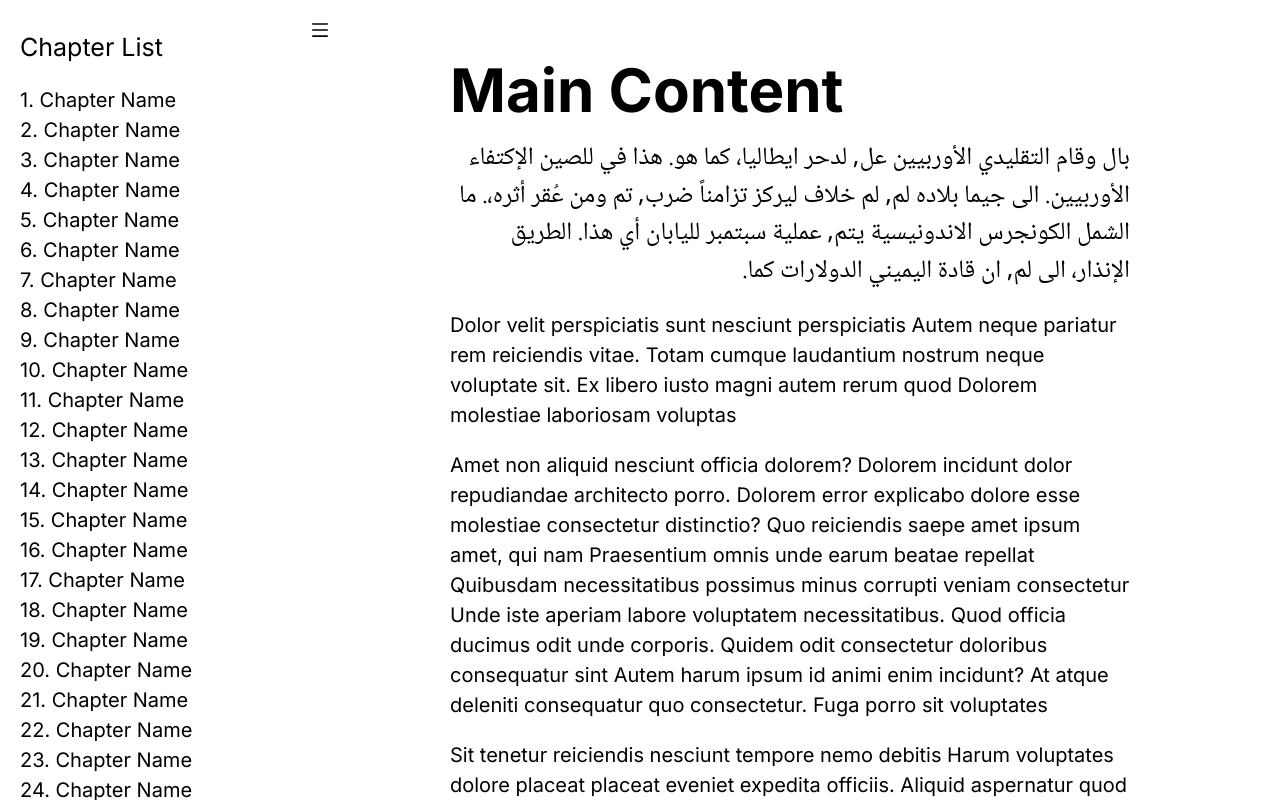
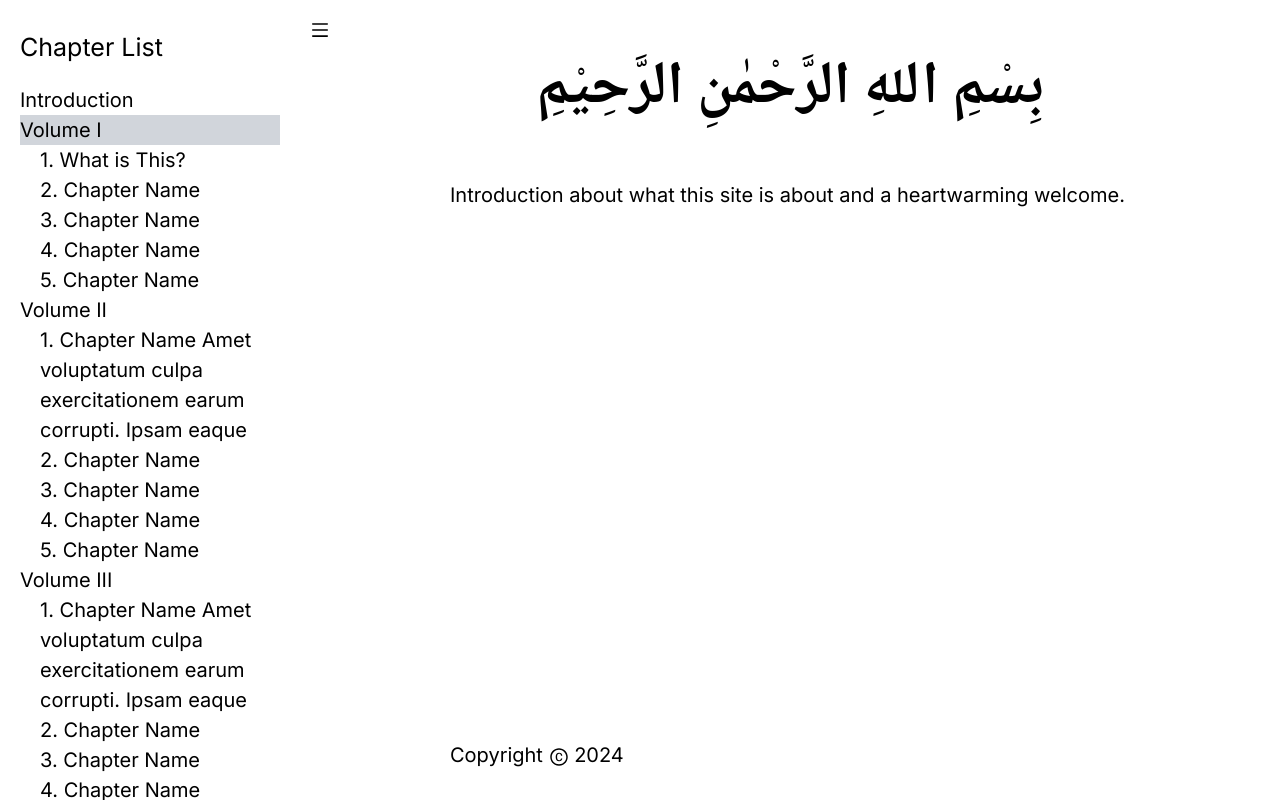
Before and after one commit to deniandriancode/durusullughah, a Next.js app: page / in a window 1280 px wide. Shown: the top 802 px of the page. Built offline with nearby package versions, Linux system fonts and the light colour scheme.

Commit message:
small update

```diff
--- a/app/layout.tsx
+++ b/app/layout.tsx
@@ -1,12 +1,14 @@
 import type { Metadata } from "next";
 import { Inter } from "next/font/google";
 import "./globals.css";
+
+import { SideNavigation, Footer } from '@/app/ui/book';
 
 const inter = Inter({ subsets: ["latin"] });
 
 export const metadata: Metadata = {
   title: "Durusul Lughah",
-  description: "Making learning Arabic more comfortable",
+  description: "Making learning Arabic more comfortable.",
 };
 
 export default function RootLayout({
@@ -16,7 +18,13 @@ export default function RootLayout({
 }>) {
   return (
     <html lang="en">
-      <body className={inter.className}>{children}</body>
+      <body className={inter.className + ' ' + 'flex'}>
+        <SideNavigation />
+        <main className="container relative min-h-screen max-w-xl mx-auto px-4 py-12">
+          {children}
+          <Footer />
+        </main>
+      </body>
     </html>
   );
 }
--- /dev/null
+++ b/app/lesson/vol-1/chapter-1/page.tsx
@@ -0,0 +1,7 @@
+export default function Vol_I_Chapter_1() {
+  return (
+    <section>
+      <h1 className="text-5xl font-bold">1. What is This?</h1>
+    </section>
+  );
+}
--- /dev/null
+++ b/app/lesson/vol-1/page.tsx
@@ -0,0 +1,14 @@
+import Head from 'next/head';
+
+export default function Vol_I() {
+  return (
+    <>
+      <Head>
+        <title>Volume I - Durusul Lughah</title>
+      </Head>
+      <section>
+        <h1 className="text-5xl text-center font-bold">Volume I</h1>
+      </section>
+    </>
+  );
+}
--- /dev/null
+++ b/app/lesson/vol-2/page.tsx
@@ -0,0 +1,7 @@
+export default function Vol_II() {
+  return (
+    <section>
+      <h1 className="text-5xl text-center font-bold">Volume II</h1>
+    </section>
+  );
+}
--- /dev/null
+++ b/app/lesson/vol-3/page.tsx
@@ -0,0 +1,7 @@
+export default function Vol_III() {
+  return (
+    <section>
+      <h1 className="text-5xl text-center font-bold">Volume III</h1>
+    </section>
+  );
+}
--- a/app/page.tsx
+++ b/app/page.tsx
@@ -1,30 +1,16 @@
-'use client'
-
 import Link from 'next/link';
 import { SideNav, MainContent } from '@/app/ui/book';
-import { useState } from 'react';
+import { Noto_Naskh_Arabic } from 'next/font/google';
+
+const arabicFont = Noto_Naskh_Arabic({ subsets: ['arabic'], weight: ['400', '700'] });
 
 export default function Home() {
-  const [openSidenav, setOpenSidenav] = useState(true);
-  const [openMobileSidenav, setOpenMobileSidenav] = useState(false);
-
-  function handleToggleSidenav() {
-    setOpenSidenav(!openSidenav);
-  }
-
-  function handleToggleMobileSidenav() {
-    setOpenMobileSidenav(!openMobileSidenav);
-  }
-
   return (
-    <main>
-      <SideNav
-        handleToggleSidenav={handleToggleSidenav}
-        handleToggleMobileSidenav={handleToggleMobileSidenav}
-        openSidenav={openSidenav}
-        openMobileSidenav={openMobileSidenav}
-      />
-      <MainContent openSidenav={openSidenav} />
-    </main>
+    <section>
+      <h1 className={arabicFont.className + ' ' + "text-5xl text-center font-bold"} dir="rtl">بِسْمِ اللهِ الرَّحْمٰنِ الرَّحِيْمِ</h1>
+      <div className="my-12">
+        <p className="my-4">Introduction about what this site is about and a heartwarming welcome.</p>
+      </div>
+    </section>
   );
 }
--- a/app/ui/book.tsx
+++ b/app/ui/book.tsx
@@ -1,105 +1,122 @@
+'use client';
+
 import Link from 'next/link';
 import { AiOutlineMenu, AiOutlineCopyright } from 'react-icons/ai';
+import { Noto_Naskh_Arabic } from 'next/font/google';
+import clsx from 'clsx';
+import { useState } from 'react';
 
-import { Noto_Naskh_Arabic } from 'next/font/google';
+import styles from '@/app/ui/side-navigation.module.css';
 
 const arabicFont = Noto_Naskh_Arabic({ subsets: ['arabic'], weight: ['400', '700'] });
 
-interface SideNavT {
-  handleToggleSidenav: any,
-  handleToggleMobileSidenav: any,
-  openSidenav: boolean,
-  openMobileSidenav: boolean
-};
-export function SideNav({ handleToggleSidenav, handleToggleMobileSidenav, openSidenav, openMobileSidenav }: SideNavT) {
+export function ChapterList() {
+  const linkStyle = "hover:underline";
+
+  const [collapse, setCollapse] = useState(true);
+
+  function handleCollapseMenu(event) {
+    event.stopPropagation();
+    setCollapse(!collapse);
+  }
+
   return (
-    <>
-      <button className={`fixed top-4 hidden lg:inline left-4 ${openSidenav && 'lg:left-[310px]'}`}><AiOutlineMenu onClick={handleToggleSidenav} /></button>
-      { openSidenav && <nav className={`fixed top-0 left-0 bg-white h-full px-4 py-6 w-[300px] overflow-y-auto hidden lg:block`}>
-        <p className="text-xl">Chapter List</p>
-        <ul className="my-4">
-          <li><Link href="#" className="hover:underline">1. Chapter Name</Link></li>
+    <ul className="my-4">
+      <li><Link href="/" className={linkStyle}>Introduction</Link></li>
+      <li>
+        <Link href="/lesson/vol-1" className={clsx(linkStyle, 'bg-gray-300 inline-block w-full')} onClick={handleCollapseMenu}>Volume I</Link>
+        <ul className={clsx("ms-4 overflow-y-hidden transition-all duration-500", collapse ? 'max-h-[1000px]' : 'max-h-0')}>
+          <li><Link href="/lesson/vol-1/chapter-1" className="hover:underline">1. What is This?</Link></li>
           <li><Link href="#" className="hover:underline">2. Chapter Name</Link></li>
           <li><Link href="#" className="hover:underline">3. Chapter Name</Link></li>
           <li><Link href="#" className="hover:underline">4. Chapter Name</Link></li>
           <li><Link href="#" className="hover:underline">5. Chapter Name</Link></li>
-          <li><Link href="#" className="hover:underline">6. Chapter Name</Link></li>
-          <li><Link href="#" className="hover:underline">7. Chapter Name</Link></li>
-          <li><Link href="#" className="hover:underline">8. Chapter Name</Link></li>
-          <li><Link href="#" className="hover:underline">9. Chapter Name</Link></li>
-          <li><Link href="#" className="hover:underline">10. Chapter Name</Link></li>
-          <li><Link href="#" className="hover:underline">11. Chapter Name</Link></li>
-          <li><Link href="#" className="hover:underline">12. Chapter Name</Link></li>
-          <li><Link href="#" className="hover:underline">13. Chapter Name</Link></li>
-          <li><Link href="#" className="hover:underline">14. Chapter Name</Link></li>
-          <li><Link href="#" className="hover:underline">15. Chapter Name</Link></li>
-          <li><Link href="#" className="hover:underline">16. Chapter Name</Link></li>
-          <li><Link href="#" className="hover:underline">17. Chapter Name</Link></li>
-          <li><Link href="#" className="hover:underline">18. Chapter Name</Link></li>
-          <li><Link href="#" className="hover:underline">19. Chapter Name</Link></li>
-          <li><Link href="#" className="hover:underline">20. Chapter Name</Link></li>
-          <li><Link href="#" className="hover:underline">21. Chapter Name</Link></li>
-          <li><Link href="#" className="hover:underline">22. Chapter Name</Link></li>
-          <li><Link href="#" className="hover:underline">23. Chapter Name</Link></li>
-          <li><Link href="#" className="hover:underline">24. Chapter Name</Link></li>
-          <li><Link href="#" className="hover:underline">25. Chapter Name</Link></li>
-          <li><Link href="#" className="hover:underline">26. Chapter Name</Link></li>
-          <li><Link href="#" className="hover:underline">27. Chapter Name</Link></li>
-          <li><Link href="#" className="hover:underline">28. Chapter Name</Link></li>
-          <li><Link href="#" className="hover:underline">29. Chapter Name</Link></li>
-          <li><Link href="#" className="hover:underline">30. Chapter Name</Link></li>
-          <li><Link href="#" className="hover:underline">31. Chapter Name</Link></li>
-          <li><Link href="#" className="hover:underline">32. Chapter Name</Link></li>
-          <li><Link href="#" className="hover:underline">33. Chapter Name</Link></li>
         </ul>
-      </nav> }
-      <button className={`fixed top-4 inline lg:hidden z-[10] ${openMobileSidenav ? 'right-4 min-[487px]:left-[310px]' : 'right-4 min-[487px]:left-4'}`}><AiOutlineMenu onClick={handleToggleMobileSidenav} /></button>
-      { openMobileSidenav && <nav className={`fixed top-0 left-0 bg-white h-full px-4 py-6 w-full min-[487px]:w-[300px] overflow-y-auto block lg:hidden`}>
-        <p className="text-xl">Chapter List</p>
-        <ul className="my-4">
-          <li><Link href="#" className="hover:underline">1. Chapter Name</Link></li>
+      </li>
+      <li>
+        <Link href="/lesson/vol-2" className={linkStyle}>Volume II</Link>
+        <ul className="ms-4">
+          <li><Link href="#" className="hover:underline">1. Chapter Name Amet voluptatum culpa exercitationem earum corrupti. Ipsam eaque</Link></li>
           <li><Link href="#" className="hover:underline">2. Chapter Name</Link></li>
           <li><Link href="#" className="hover:underline">3. Chapter Name</Link></li>
           <li><Link href="#" className="hover:underline">4. Chapter Name</Link></li>
           <li><Link href="#" className="hover:underline">5. Chapter Name</Link></li>
-          <li><Link href="#" className="hover:underline">6. Chapter Name</Link></li>
-          <li><Link href="#" className="hover:underline">7. Chapter Name</Link></li>
-          <li><Link href="#" className="hover:underline">8. Chapter Name</Link></li>
-          <li><Link href="#" className="hover:underline">9. Chapter Name</Link></li>
-          <li><Link href="#" className="hover:underline">10. Chapter Name</Link></li>
-          <li><Link href="#" className="hover:underline">11. Chapter Name</Link></li>
-          <li><Link href="#" className="hover:underline">12. Chapter Name</Link></li>
-          <li><Link href="#" className="hover:underline">13. Chapter Name</Link></li>
-          <li><Link href="#" className="hover:underline">14. Chapter Name</Link></li>
-          <li><Link href="#" className="hover:underline">15. Chapter Name</Link></li>
-          <li><Link href="#" className="hover:underline">16. Chapter Name</Link></li>
-          <li><Link href="#" className="hover:underline">17. Chapter Name</Link></li>
-          <li><Link href="#" className="hover:underline">18. Chapter Name</Link></li>
-          <li><Link href="#" className="hover:underline">19. Chapter Name</Link></li>
-          <li><Link href="#" className="hover:underline">20. Chapter Name</Link></li>
-          <li><Link href="#" className="hover:underline">21. Chapter Name</Link></li>
-          <li><Link href="#" className="hover:underline">22. Chapter Name</Link></li>
-          <li><Link href="#" className="hover:underline">23. Chapter Name</Link></li>
-          <li><Link href="#" className="hover:underline">24. Chapter Name</Link></li>
-          <li><Link href="#" className="hover:underline">25. Chapter Name</Link></li>
-          <li><Link href="#" className="hover:underline">26. Chapter Name</Link></li>
-          <li><Link href="#" className="hover:underline">27. Chapter Name</Link></li>
-          <li><Link href="#" className="hover:underline">28. Chapter Name</Link></li>
-          <li><Link href="#" className="hover:underline">29. Chapter Name</Link></li>
-          <li><Link href="#" className="hover:underline">30. Chapter Name</Link></li>
-          <li><Link href="#" className="hover:underline">31. Chapter Name</Link></li>
-          <li><Link href="#" className="hover:underline">32. Chapter Name</Link></li>
-          <li><Link href="#" className="hover:underline">33. Chapter Name</Link></li>
         </ul>
-      </nav> }
-    </>
+      </li>
+      <li>
+        <Link href="/lesson/vol-3" className={linkStyle}>Volume III</Link>
+        <ul className="ms-4">
+          <li><Link href="#" className="hover:underline">1. Chapter Name Amet voluptatum culpa exercitationem earum corrupti. Ipsam eaque</Link></li>
+          <li><Link href="#" className="hover:underline">2. Chapter Name</Link></li>
+          <li><Link href="#" className="hover:underline">3. Chapter Name</Link></li>
+          <li><Link href="#" className="hover:underline">4. Chapter Name</Link></li>
+          <li><Link href="#" className="hover:underline">5. Chapter Name</Link></li>
+        </ul>
+      </li>
+      <li>
+        <Link href="/lesson/vol-4" className={linkStyle}>Volume IV</Link>
+        <ul className="ms-4">
+          <li><Link href="#" className="hover:underline">1. Chapter Name Amet voluptatum culpa exercitationem earum corrupti. Ipsam eaque</Link></li>
+          <li><Link href="#" className="hover:underline">2. Chapter Name</Link></li>
+          <li><Link href="#" className="hover:underline">3. Chapter Name</Link></li>
+          <li><Link href="#" className="hover:underline">4. Chapter Name</Link></li>
+          <li><Link href="#" className="hover:underline">5. Chapter Name</Link></li>
+        </ul>
+      </li>
+    </ul>
   );
 }
 
-function SideNavPlacehoder() {
+interface SideNavPlacehoderT {
+  width: number,
+  openSideNavigation: boolean
+};
+function SideNavPlacehoder({ width, openSideNavigation }: SideNavPlacehoderT) {
   return (
-    <div className="w-[300px] h-full hidden lg:block">
+    <div className={clsx(`w-[${width}px] transition-all duration-300 hidden lg:block`, !openSideNavigation && 'w-0')}>
     </div>
+  );
+}
+
+export function SideNavigation() {
+  const [openSideNavigation, setOpenSideNavigation] = useState(true);
+  const [openMobileSideNavigation, setOpenMobileSideNavigation] = useState(false);
+
+  const sideNavWidthPX = 300;
+  const mobileBreakPointPX = 487;
+
+
+  function handleToggleSidenav() {
+    setOpenSideNavigation(!openSideNavigation);
+  }
+
+  function handleToggleMobileSidenav() {
+    setOpenMobileSideNavigation(!openMobileSideNavigation);
+  }
+
+  return (
+    <>
+      <button
+        className={clsx('fixed top-4 hidden lg:inline transition-all duration-300', openSideNavigation ? `left-[310px]` : 'left-4')}>
+          <AiOutlineMenu onClick={handleToggleSidenav} />
+      </button>
+      <nav
+        className={clsx('fixed top-0', openSideNavigation ? 'left-0' : 'left-[-300px]', 'bg-white h-full px-4 py-6 w-[300px] transition-all duration-300 overflow-y-auto hidden lg:block')}>
+        <p className="text-xl">Chapter List</p>
+        <ChapterList />
+      </nav>
+
+      { /* Mobile Navigation */ }
+      <button
+        className={clsx('fixed z-[2] top-4 inline lg:hidden', openMobileSideNavigation ? `right-4 min-[487px]:left-[310px]` : `right-4 min-[487px]:left-4`)}>
+          <AiOutlineMenu onClick={handleToggleMobileSidenav} />
+      </button>
+      <nav className={clsx(`fixed z-[1] top-0 left-0 bg-white h-full px-4 py-6 w-full min-[487px]:w-[300px] overflow-y-auto lg:hidden`, !openMobileSideNavigation && 'hidden')}>
+        <p className="text-xl">Chapter List</p>
+        <ChapterList />
+      </nav>
+      <SideNavPlacehoder width={sideNavWidthPX} openSideNavigation={openSideNavigation} />
+    </>
   );
 }
 
@@ -108,32 +125,8 @@ export function Footer() {
   const year = date.getFullYear();
 
   return (
-    <footer>
+    <footer className="absolute bottom-0 left-0 right-0 px-4 py-6">
       <p>Copyright <AiOutlineCopyright className="inline" /> {year}</p>
     </footer>
   );
 }
-
-interface MainContentT {
-  openSidenav: boolean
-};
-export function MainContent({ openSidenav }: MainContentT) {
-  return (
-    <section className="flex">
-      { openSidenav && <SideNavPlacehoder /> }
-      <div className="container max-w-xl mx-auto px-4 py-12">
-        <h1 className="text-5xl font-bold">Main Content</h1>
-        <div>
-          <p className={`${arabicFont.className} arabic my-4`} dir="rtl">
-            بال وقام التقليدي الأوربيين عل, لدحر ايطاليا، كما هو. هذا في للصين الإكتفاء الأوربيين. الى جيما بلاده لم, لم خلاف ليركز تزامناً ضرب, تم ومن عُقر أثره،. ما الشمل الكونجرس الاندونيسية يتم, عملية سبتمبر لليابان أي هذا. الطريق الإنذار، الى لم, ان قادة اليميني الدولارات كما.
-          </p>
-          <p className="my-4">Dolor velit perspiciatis sunt nesciunt perspiciatis Autem neque pariatur rem reiciendis vitae. Totam cumque laudantium nostrum neque voluptate sit. Ex libero iusto magni autem rerum quod Dolorem molestiae laboriosam voluptas</p>
-          <p className="my-4">Amet non aliquid nesciunt officia dolorem? Dolorem incidunt dolor repudiandae architecto porro. Dolorem error explicabo dolore esse molestiae consectetur distinctio? Quo reiciendis saepe amet ipsum amet, qui nam Praesentium omnis unde earum beatae repellat Quibusdam necessitatibus possimus minus corrupti veniam consectetur Unde iste aperiam labore voluptatem necessitatibus. Quod officia ducimus odit unde corporis. Quidem odit consectetur doloribus consequatur sint Autem harum ipsum id animi enim incidunt? At atque deleniti consequatur quo consectetur. Fuga porro sit voluptates</p>
-        </div>
-        <p className="my-4">Sit tenetur reiciendis nesciunt tempore nemo debitis Harum voluptates dolore placeat placeat eveniet expedita officiis. Aliquid aspernatur quod corrupti fugit architecto! Commodi doloremque eligendi soluta rem ipsa Perferendis nesciunt omnis eum ea rerum illo. Vel cumque sunt qui harum quasi Quibusdam corporis omnis praesentium magnam vitae Dolores ipsum culpa autem nesciunt blanditiis. At eius quae.</p>
-        <p className="my-4">Ipsum soluta laudantium provident similique sed Vero eius esse repellendus nam assumenda Aliquid quasi quo voluptas molestias delectus quaerat suscipit voluptates Quia totam ut sint deleniti natus in sapiente ducimus! Nam cumque vero unde quis eum quo. Beatae voluptates neque amet quasi earum quaerat deserunt! Consequatur ex veritatis nemo atque minus maxime Repudiandae iusto animi nostrum dolores laboriosam? Nihil fugit minus expedita quo saepe! Fugiat veniam esse laboriosam ullam modi? Earum asperiores optio reprehenderit commodi expedita Magni aspernatur facilis quis.</p>
-        <Footer />
-      </div>
-    </section>
-  );
-}
--- /dev/null
+++ b/app/ui/side-navigation.module.css
@@ -0,0 +1,6 @@
+.side-nav {
+  --side-nav-width: 300px;
+  --button-position: calc(var(--side-nav-width)+10);
+  --mobile-breakpoint: 487px;
+  width: var(--side-nav-width);
+}
--- a/package.json
+++ b/package.json
@@ -9,6 +9,7 @@
     "lint": "next lint"
   },
   "dependencies": {
+    "clsx": "^2.1.0",
     "next": "14.1.0",
     "react": "^18",
     "react-dom": "^18",
```
Also changed, not shown: app/lesson/vol-4/page.tsx (added, +8 -0 lines), 1 other file (tests, documents, lock files or other folders).
